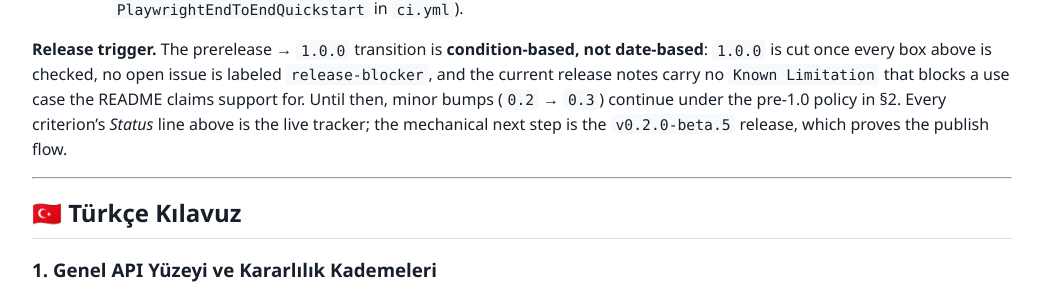
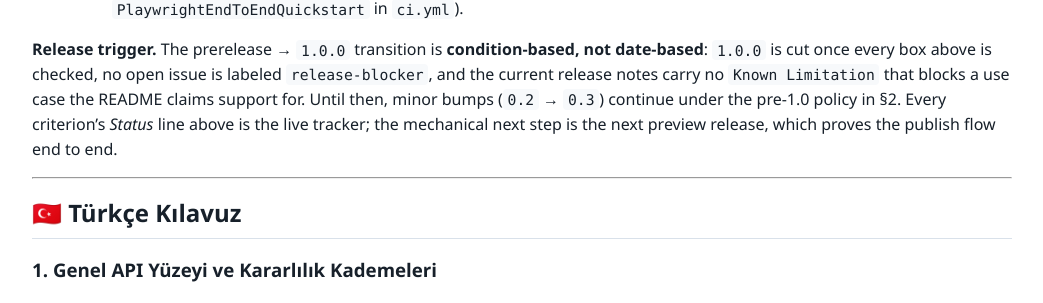
Before and after one commit to mustafasercansak/automation-sandbox, a Jekyll site: the page built from docs/versioning-and-stability.md, in a window 1280 px wide and 900 px high, scrolled down 4770 px. Shown: the part 147-450 px from the top of the window, without its empty margins (118-1161 px from the left). Built offline with Jekyll 4.4.1, drawn with Linux system fonts in a browser that asks for light colours; some of the changed text lies outside the part shown.

Commit message:
chore(release): bump SSoT version to 0.2.0-beta.5 after publish (#387)
- Directory.Build.props <Version> + the HeuristicHealingQuickstart pin -> 0.2.0-beta.5.
- versioning-and-stability.md §3: drop the "v0.2.0-beta.5" literal the #384 wording
  introduced, so NoDocumentationFiles_ContainHardcodedPackageVersion does not trip
  on it once <Version> matches (this is what failed the first bump attempt).

All 7 packages are published to nuget.org and consumer-restore-verified
(run 33788891454). Opened by hand: the workflow's gh pr create is blocked by the
"GitHub Actions may create pull requests" repo policy (fix + note in #386).

```diff
--- a/docs/versioning-and-stability.md
+++ b/docs/versioning-and-stability.md
@@ -100,7 +100,7 @@ To exit beta and release `1.0.0`, all of the following conditions must be satisf
 - [ ] **Verified Consumer Quickstarts:** Automated CI execution of both standalone sample projects: `HeuristicHealingQuickstart` restoring purely from nuget.org / published artifacts, and `PlaywrightEndToEndQuickstart` built and run in CI against the current source tree.
   - *Status: met.* Both run in CI (`Sample Compiles Against Source` and the release workflow's `verify-published.ps1`; `PlaywrightEndToEndQuickstart` in `ci.yml`).
 
-**Release trigger.** The prerelease → `1.0.0` transition is **condition-based, not date-based**: `1.0.0` is cut once every box above is checked, no open issue is labeled `release-blocker`, and the current release notes carry no `Known Limitation` that blocks a use case the README claims support for. Until then, minor bumps (`0.2` → `0.3`) continue under the pre-1.0 policy in §2. Every criterion's *Status* line above is the live tracker; the mechanical next step is the `v0.2.0-beta.5` release, which proves the publish flow.
+**Release trigger.** The prerelease → `1.0.0` transition is **condition-based, not date-based**: `1.0.0` is cut once every box above is checked, no open issue is labeled `release-blocker`, and the current release notes carry no `Known Limitation` that blocks a use case the README claims support for. Until then, minor bumps (`0.2` → `0.3`) continue under the pre-1.0 policy in §2. Every criterion's *Status* line above is the live tracker; the mechanical next step is the next preview release, which proves the publish flow end to end.
 
 ---
 
@@ -191,4 +191,4 @@ Beta sürecini tamamlayıp `1.0.0` genel sürümüne geçmek için aşağıdaki
 - [ ] **Doğrulanmış Başlangıç Örnekleri:** Bağımsız örnek projelerin CI üzerinde otomatik çalıştırılması: `HeuristicHealingQuickstart` doğrudan nuget.org / yayımlanmış paketlerden restore edilerek, `PlaywrightEndToEndQuickstart` ise mevcut kaynak ağacına karşı derlenip çalıştırılarak.
   - *Durum: sağlandı.* İkisi de CI'da çalışır (`Sample Compiles Against Source` ve sürüm workflow'unun `verify-published.ps1`'i; `PlaywrightEndToEndQuickstart` `ci.yml`'de).
 
-**Sürüm tetikleyicisi.** Ön sürümden `1.0.0`'a geçiş **tarihe değil koşula bağlıdır**: yukarıdaki her kutu işaretlendiğinde, `release-blocker` etiketli açık bir sorun kalmadığında ve mevcut sürüm notları README'nin desteklediğini iddia ettiği bir kullanım senaryosunu engelleyen bir `Known Limitation` taşımadığında `1.0.0` kesilir. O zamana kadar minör sürüm artışları (`0.2` → `0.3`) §2'deki 1.0 öncesi politika altında devam eder. Yukarıdaki her kriterin *Durum* satırı canlı takipçidir; mekanik sonraki adım, yayın akışını kanıtlayan `v0.2.0-beta.5` sürümüdür.
+**Sürüm tetikleyicisi.** Ön sürümden `1.0.0`'a geçiş **tarihe değil koşula bağlıdır**: yukarıdaki her kutu işaretlendiğinde, `release-blocker` etiketli açık bir sorun kalmadığında ve mevcut sürüm notları README'nin desteklediğini iddia ettiği bir kullanım senaryosunu engelleyen bir `Known Limitation` taşımadığında `1.0.0` kesilir. O zamana kadar minör sürüm artışları (`0.2` → `0.3`) §2'deki 1.0 öncesi politika altında devam eder. Yukarıdaki her kriterin *Durum* satırı canlı takipçidir; mekanik sonraki adım, yayın akışını uçtan uca kanıtlayan bir sonraki ön sürümdür.
```
Also changed, not shown: 2 other files.
